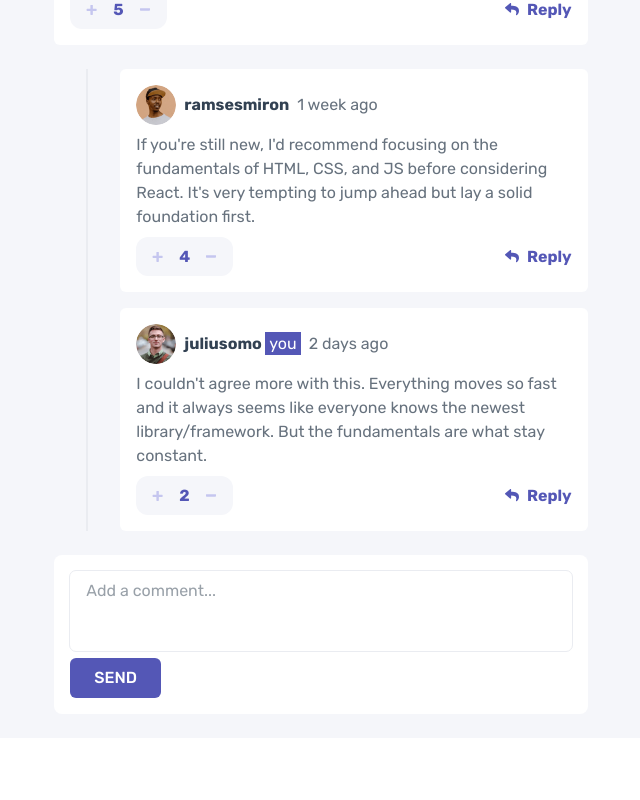
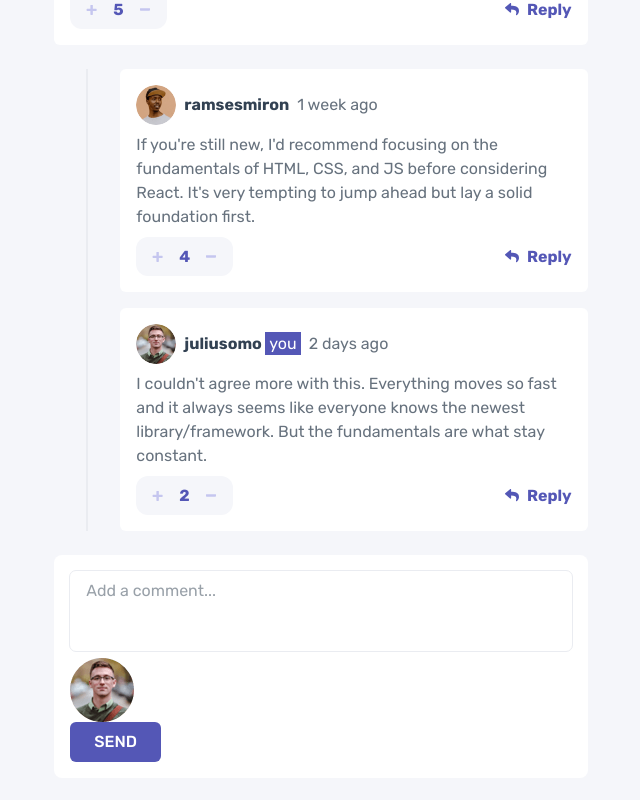
Before and after one commit to Silas310/interactive-comments-section, a React (Vite) app: page / in a window 1280 px wide. Shown: the part 425-1225 px from the top of the page, without its empty margins (319-959 px from the left). Before the commit the page ends 1163 px from the top, so only its background shows below. Built offline with nearby package versions, Linux system fonts and the light colour scheme.

Commit message:
feat: add img to CommentArea

```diff
--- a/src/components/Comment.jsx
+++ b/src/components/Comment.jsx
@@ -1,5 +1,4 @@
 function Comment({ profileImage, username, comment, time, likes, replies }) {
-  console.log(replies);
   return (
     <>
       <section className="flex flex-col gap-4 md:gap-6">
--- a/src/components/CommentArea.jsx
+++ b/src/components/CommentArea.jsx
@@ -1,4 +1,4 @@
-function CommentArea() {
+function CommentArea({ profileImage }) {
   return (
     <div className="bg-white rounded-lg w-full p-4">
       <textarea
@@ -7,7 +7,7 @@ function CommentArea() {
         className="w-full outline-grey-100 outline-1 resize-none text-grey-800 rounded-md px-4 py-2 h-1/2 pb-6"
         placeholder="Add a comment..."
       ></textarea>
-      <img src="" alt="" />
+      <img src={profileImage} alt="User profile img" />
       <button className="btn">SEND</button>
     </div>
   );
--- a/src/components/CommentsSection.jsx
+++ b/src/components/CommentsSection.jsx
@@ -6,6 +6,7 @@ const fetcher = (...args) => fetch(...args).then((res) => res.json());
 
 function CommentsSection() {
   const { data, error, isLoading } = useSWR('data/data.json', fetcher);
+  const profileUsername = 'juliusomo';
 
   if (isLoading) return <div>Loading...</div>;
   if (error) return <div>Error loading comments</div>;
@@ -27,8 +28,9 @@ function CommentsSection() {
             replies={comment.replies}
           />
         ))}
-
-        <CommentArea />
+        {data.currentUser.username === profileUsername && (
+          <CommentArea profileImage={data.currentUser.image.png} />
+        )}
       </section>
     </>
   );
```
